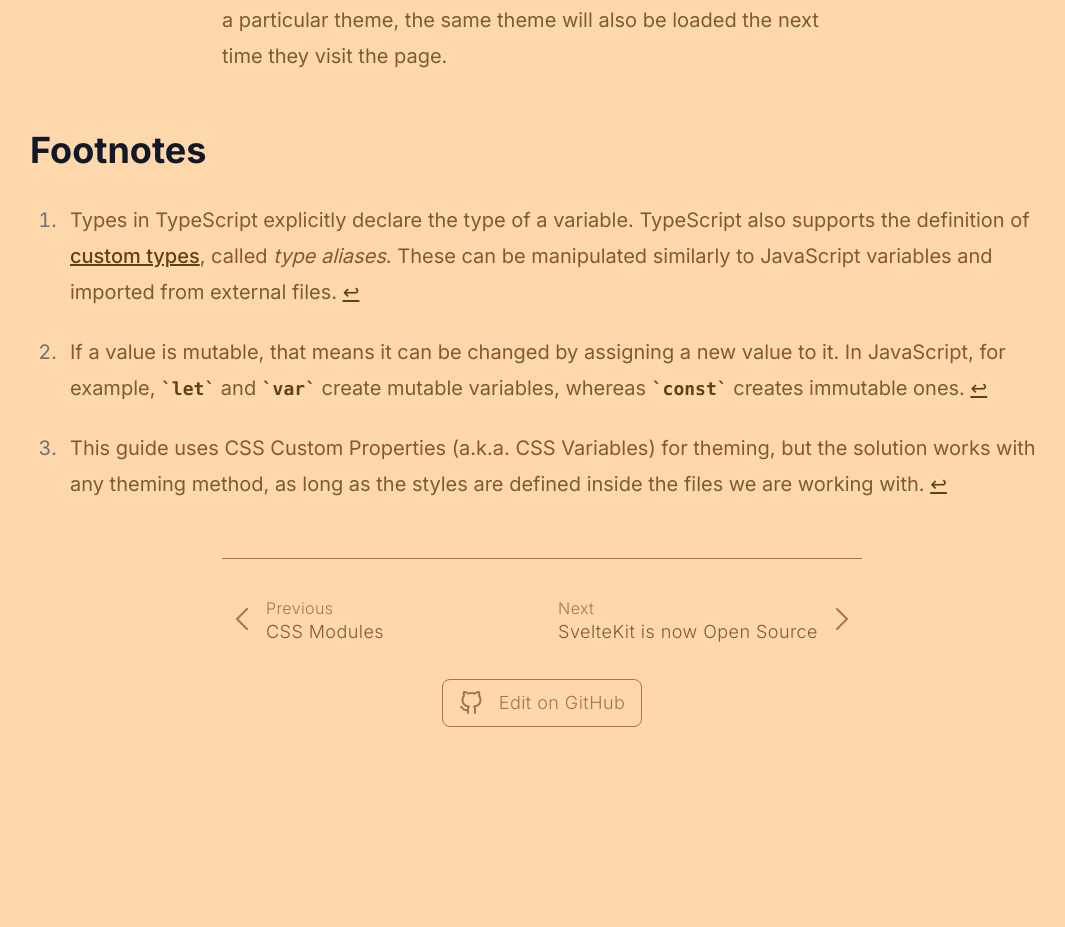
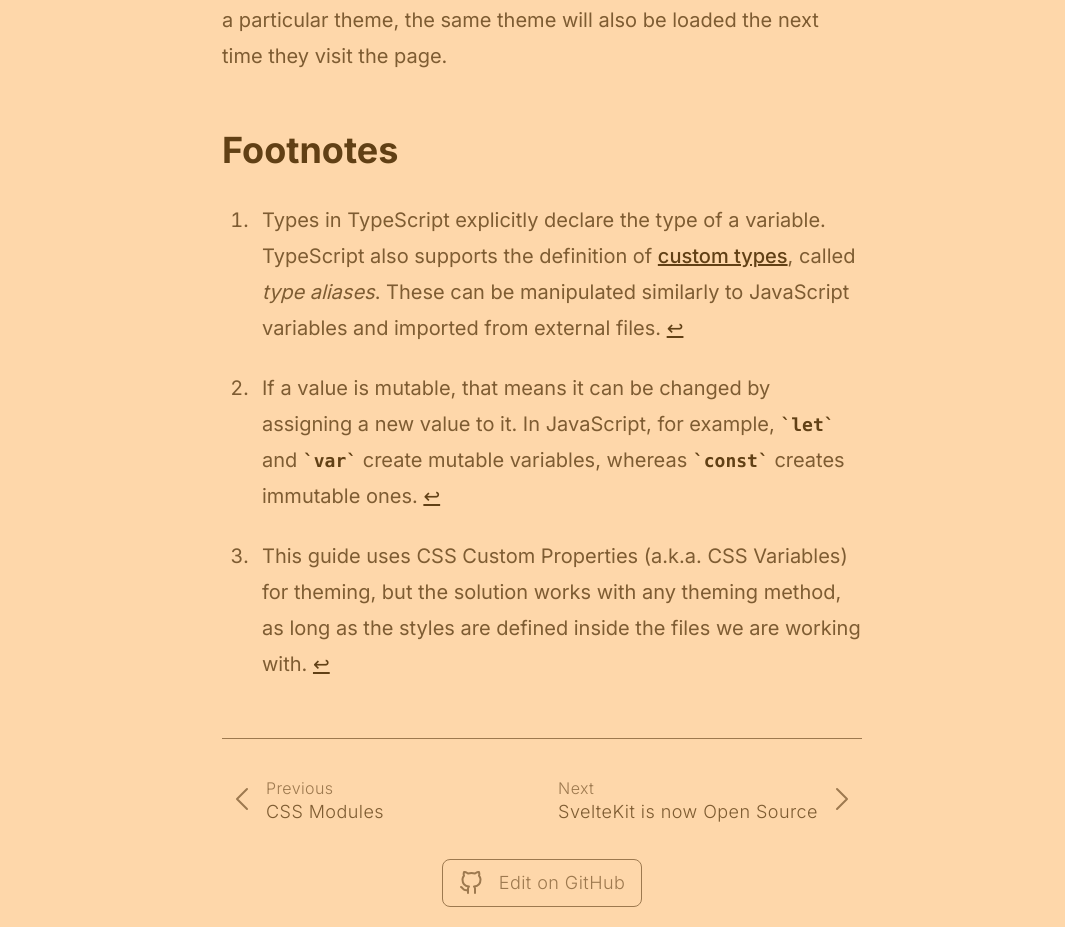
Before and after one commit to nico-bachner/v6, a Next.js app: page /sveltekit-theme-switch in a window 1280 px wide. Shown: the part 7760-8687 px from the top of the page, without its empty margins (98-1163 px from the left). Before the commit the page ends 8519 px from the top, so only its background shows below. Built offline with nearby package versions, Linux system fonts and the light colour scheme; no server answers.

Commit message:
fix: footnote styling

```diff
--- a/src/styles/tailwind.css
+++ b/src/styles/tailwind.css
@@ -42,10 +42,14 @@
 /* @tailwindcss/typography */
 .prose > h1,
 .prose > h2,
-.prose > h3 {
+.prose > h3,
+.prose > section > h1,
+.prose > section > h2,
+.prose > section > h3 {
   @apply mx-auto w-full max-w-screen-sm text-primary-3;
 }
-.prose > p {
+.prose > p,
+.prose > section > p {
   @apply mx-auto w-full max-w-screen-sm text-primary-2;
 }
 
@@ -55,16 +59,20 @@
   @apply text-primary-3;
 }
 
-.prose > blockquote {
+.prose > blockquote,
+.prose > section > blockquote {
   border-color: var(--color-primary-1);
   @apply mx-auto w-full max-w-screen-sm;
 }
 
 .prose > ol,
-.prose > ul {
+.prose > ul,
+.prose > section > ol,
+.prose > section > ul {
   @apply mx-auto w-full max-w-screen-sm;
 }
-.prose li {
+.prose li,
+.prose li::marker {
   @apply text-primary-2;
 }
 
@@ -72,24 +80,30 @@
   @apply mx-auto w-full max-w-screen-md bg-highlight-1;
 }
 
-.prose > hr {
+.prose > hr,
+.prose > section > hr {
   @apply mx-auto w-full max-w-screen-sm;
 }
 
-.prose > table thead {
+.prose > table thead,
+.prose > section > table thead {
   @apply border-0 bg-highlight-1;
 }
-.prose > table tr {
+.prose > table tr,
+.prose > section > table tr {
   @apply border-0 even:bg-highlight-1;
 }
-.prose > table th {
+.prose > table th,
+.prose > section > table th {
   @apply p-2 text-primary-3 sm:p-3 lg:p-4;
 }
-.prose > table td {
+.prose > table td,
+.prose > section > table td {
   @apply p-2 text-primary-2 sm:p-3 lg:p-4;
 }
 
-.prose > img {
+.prose > img,
+.prose > section > img {
   max-height: 70vh;
   @apply mx-auto w-auto;
 }
```
